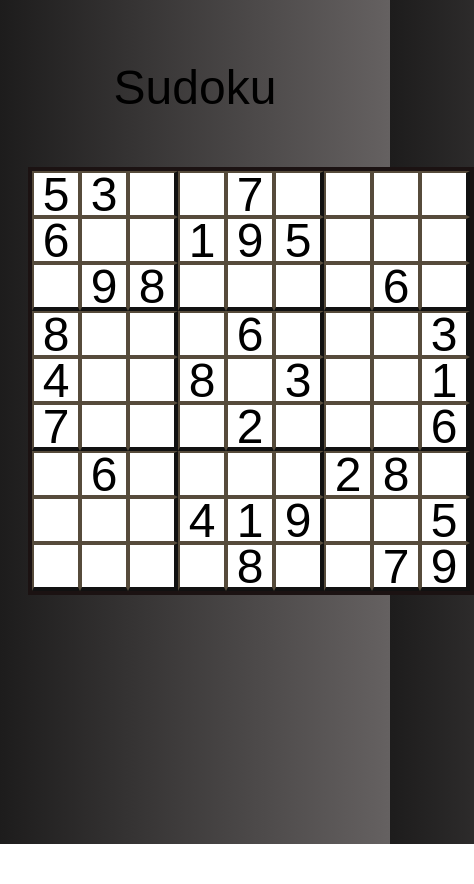
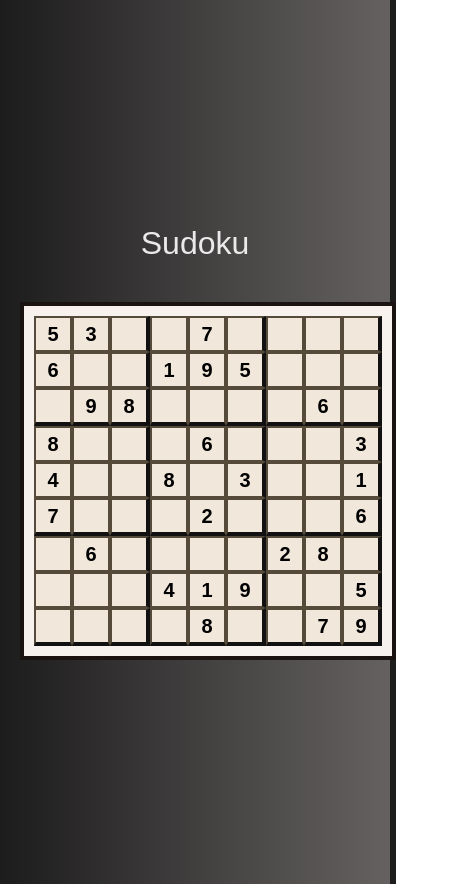
Before and after one commit to MarwaRiyaz/Sudoku, a React (Vite) app: page / in a window 390 px wide. Shown: the whole page, 474 px wide, since content can reach past the window. Before the commit the page ends 844 px from the top, so only its background shows below. Built offline with nearby package versions, Linux system fonts and the light colour scheme; a web font is replaced by a local one.

Commit message:
Update App.css

```diff
--- a/src/App.css
+++ b/src/App.css
@@ -1,45 +1,94 @@
-
+/* Import the custom font */
 @import url('https://fonts.googleapis.com/css2?family=Bungee+Tint&display=swap');
 
+/* General Body Styling */
 body {
   background: linear-gradient(to right, #1d1c1c, #656161);
+  margin: 0;
+  font-family: Arial, sans-serif;
+}
 
-
-}
+/* Main App Container */
 .App {
   text-align: center;
   padding: 20px;
+  min-height: 100vh;
+  display: flex;
+  flex-direction: column;
+  justify-content: center;
+  align-items: center;
 }
 
+/* Title Styling */
 h1 {
   font-family: "Bungee Tint", sans-serif;
   font-weight: 400;
-  font-style: normal;
   font-size: 48px;
+  color: #eaeaea;
+  margin-bottom: 20px;
 }
 
+/* Sudoku Board Styling */
 .board {
   display: inline-block;
   margin: 20px auto;
   border: 4px solid #1b1212;
+  padding: 10px;
+  background-color: #f7f2ed;
 }
 
+/* Row Styling */
 .row {
   display: flex;
 }
 
+/* Input (Cell) Styling */
 input {
   width: 40px;
   height: 40px;
   text-align: center;
-    font-size: 48px;
+  font-size: 24px;
+  font-weight: bold;
   border: 2px solid #564b3b;
+  margin: 0;
+  background-color: #f1e7da;
+  transition: background-color 0.3s, border-color 0.3s;
 }
 
+/* Darker Borders for the 3x3 blocks */
 input:nth-child(3n) {
   border-right: 4px solid #111111;
 }
-
 .row:nth-child(3n) input {
   border-bottom: 4px solid #111111;
 }
+
+/* Add error highlighting */
+input.error {
+  background-color: #ffe6e6;
+  border-color: red;
+}
+
+/* Hover and Focus Effects */
+input:hover {
+  background-color: #e8d7c4;
+}
+
+input:focus {
+  border-color: #b3925f;
+  outline: none;
+  background-color: #e8d7c4;
+}
+
+/* Mobile Responsiveness */
+@media (max-width: 768px) {
+  h1 {
+    font-size: 32px;
+  }
+
+  input {
+    width: 30px;
+    height: 30px;
+    font-size: 20px;
+  }
+}
```
Lines whose indentation alone changed are shown as unchanged.
